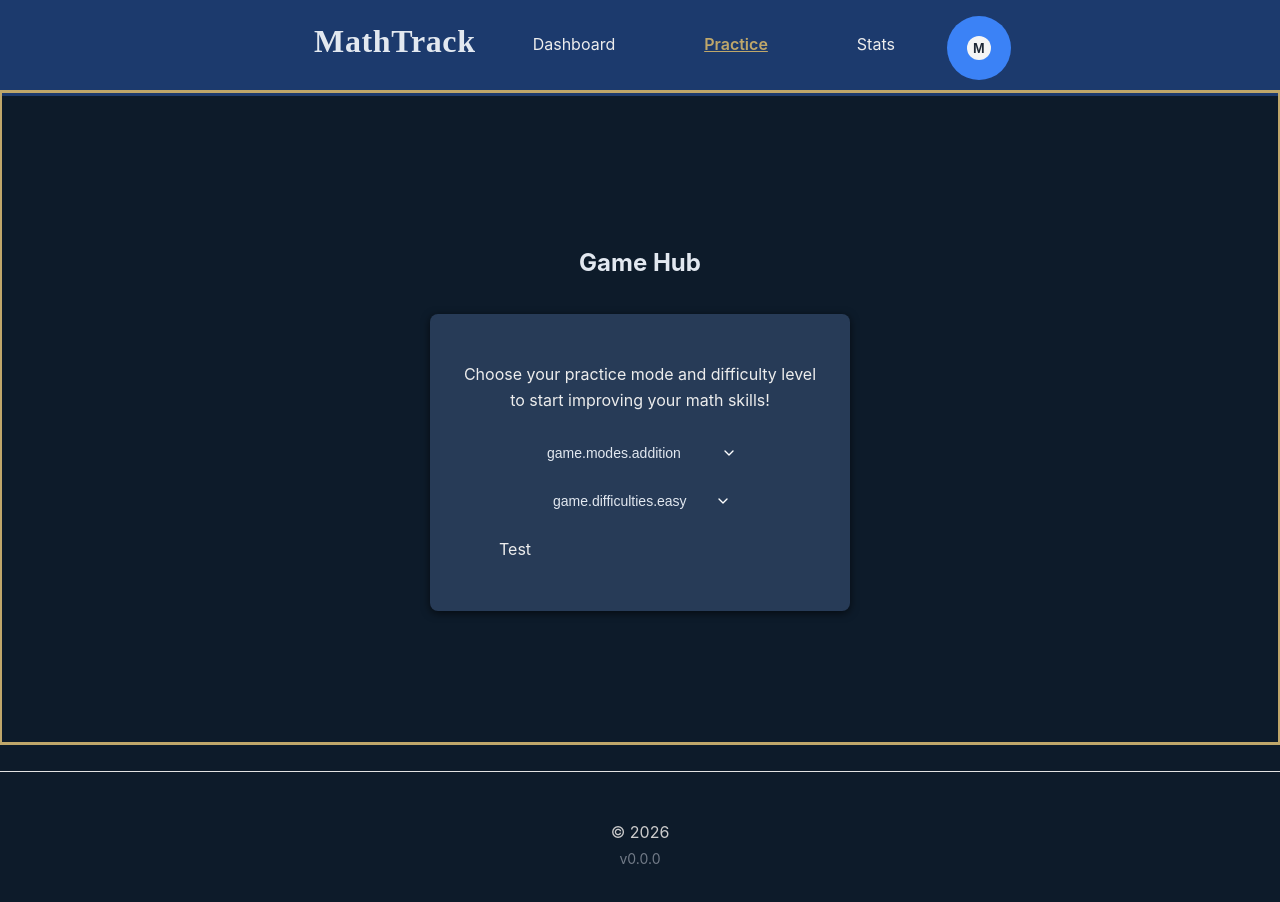
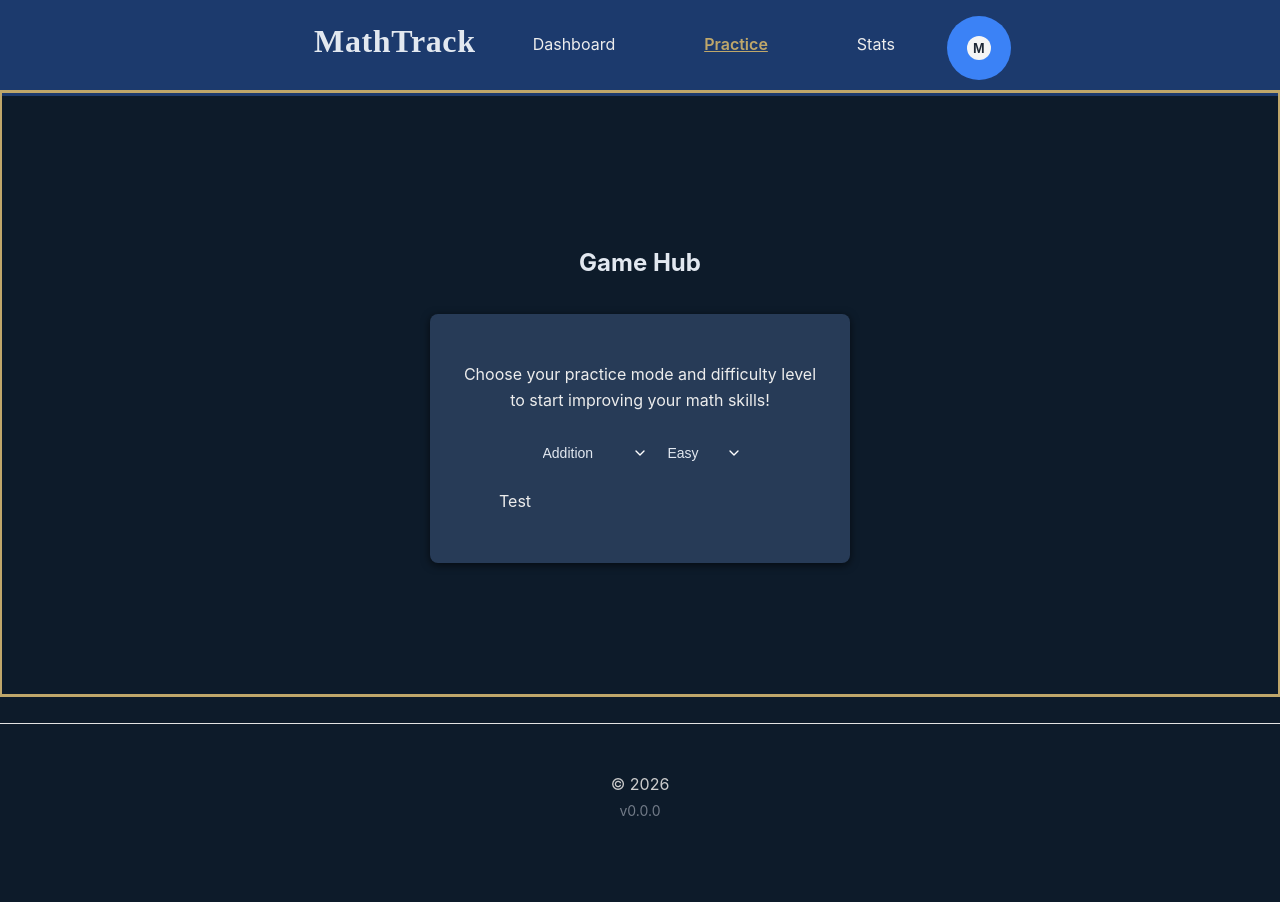
Before and after one commit to LuisDev912/EduMath-Track, a React (Vite) app in the folder frontend/: page /game/hub in a window 1280 px wide. Shown: the top 902 px of the page. After the commit the page ends 863 px from the top, so only its background shows below. Built offline with nearby package versions, Linux system fonts and the light colour scheme.

Commit message:
refactor(i18n): use created translations in GameHub page

```diff
--- a/frontend/src/game/hub/pages/GameHub.tsx
+++ b/frontend/src/game/hub/pages/GameHub.tsx
@@ -22,10 +22,10 @@ export default function GameHub() {
                         label={t("game.hub.selectMode")}
                         value="addition"
                         options={[
-                            { optionLabel: t("game.modes.addition"), optionValue: "addition" },
-                            { optionLabel: t("game.modes.subtraction"), optionValue: "subtraction" },
-                            { optionLabel: t("game.modes.multiplication"), optionValue: "multiplication" },
-                            { optionLabel: t("game.modes.division"), optionValue: "division" }
+                            { optionLabel: t("game.hub.modes.addition"), optionValue: "addition" },
+                            { optionLabel: t("game.hub.modes.subtraction"), optionValue: "subtraction" },
+                            { optionLabel: t("game.hub.modes.multiplication"), optionValue: "multiplication" },
+                            { optionLabel: t("game.hub.modes.division"), optionValue: "division" }
                         ]}
                         action={(val) => console.log(val)}
                     />
@@ -35,9 +35,9 @@ export default function GameHub() {
                         label={t("game.hub.selectDifficulty")}
                         value="easy"
                         options={[
-                            { optionLabel: t("game.difficulties.easy"), optionValue: "easy" },
-                            { optionLabel: t("game.difficulties.medium"), optionValue: "medium" },
-                            { optionLabel: t("game.difficulties.hard"), optionValue: "hard" }
+                            { optionLabel: t("game.hub.difficulty.easy"), optionValue: "easy" },
+                            { optionLabel: t("game.hub.difficulty.medium"), optionValue: "medium" },
+                            { optionLabel: t("game.hub.difficulty.hard"), optionValue: "hard" }
                         ]}
                         action={(val) => console.log(val)}
                     />
```
